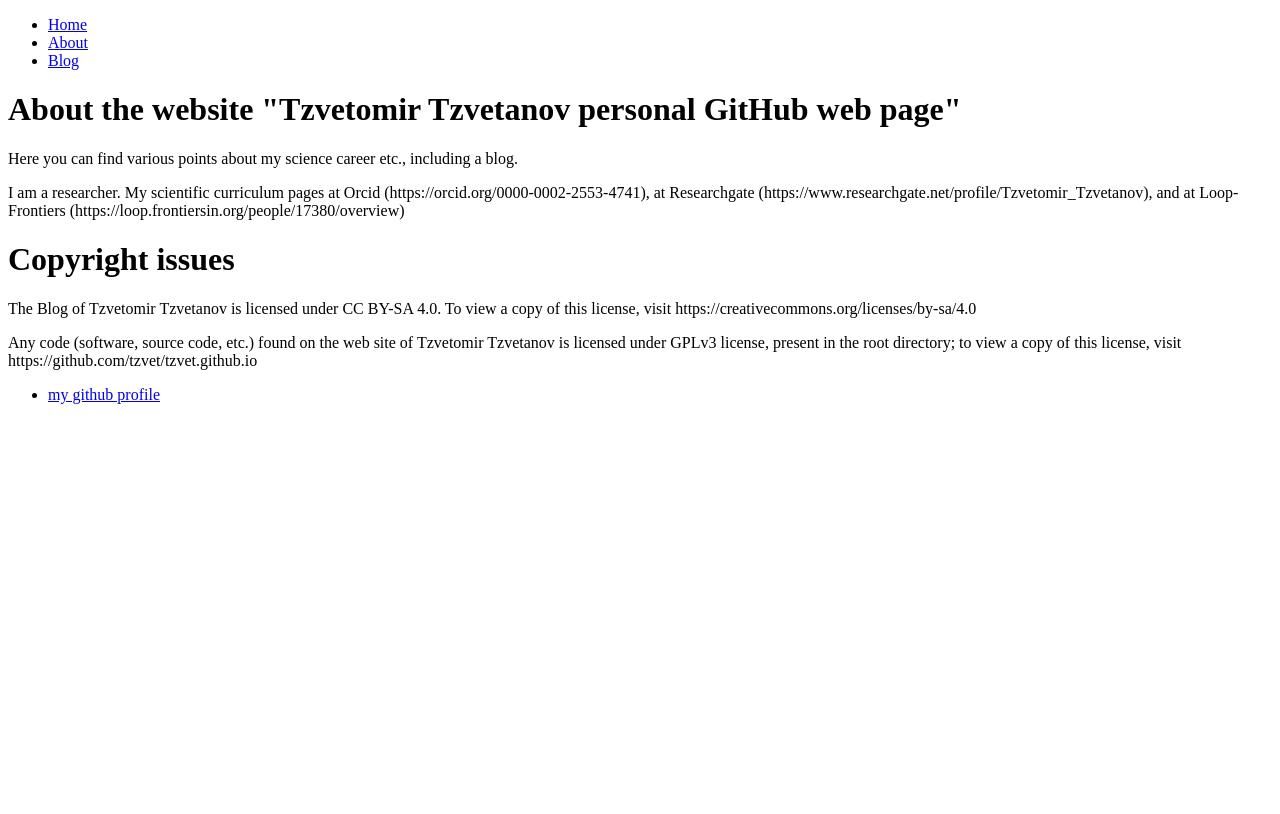
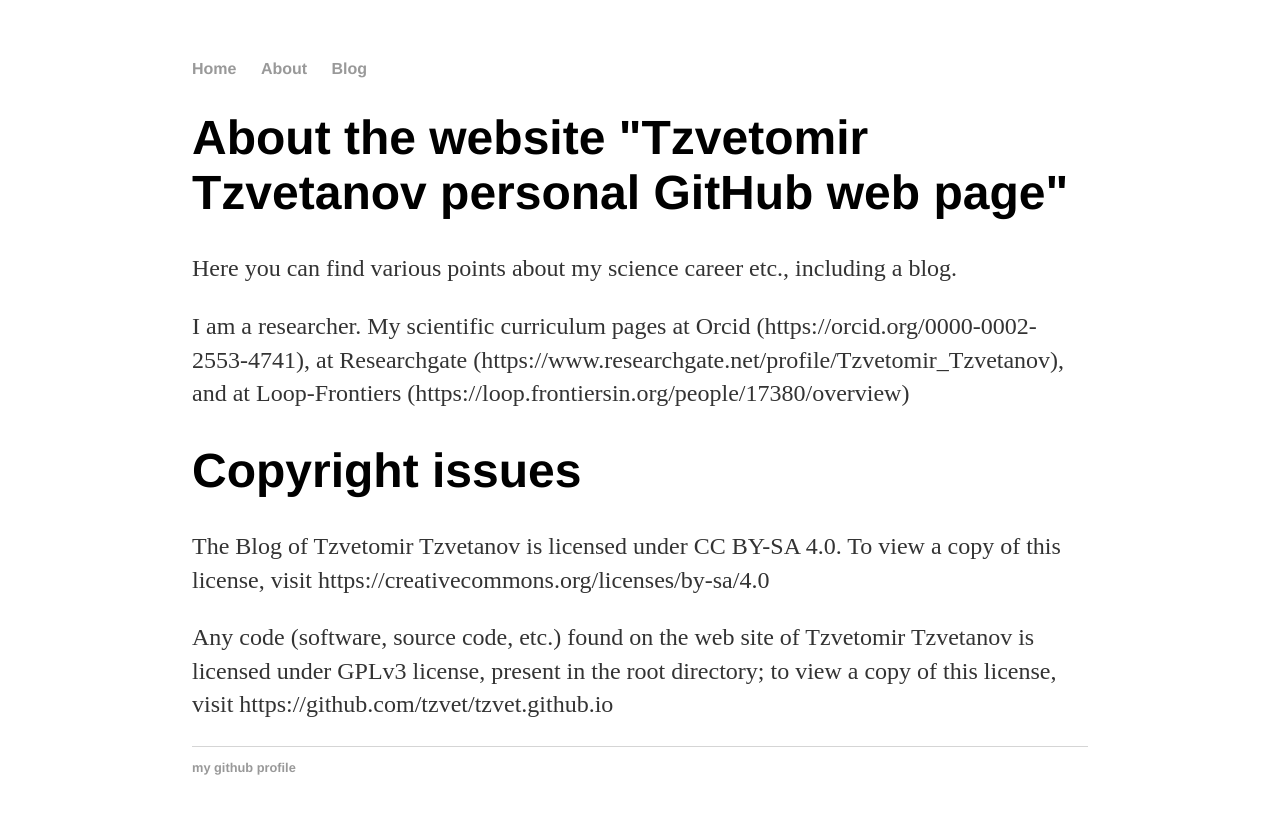
Before and after one commit to tzvet/tzvet.github.io, a Jekyll site: the page built from about/index.html, in a window 1280 px wide. Shown: the top 814 px of the page. Built offline with Jekyll 4.4.1, drawn with Linux system fonts in a browser that asks for light colours.

Commit message:
Update default.html

```diff
--- a/_layouts/default.html
+++ b/_layouts/default.html
@@ -3,7 +3,7 @@
 	<head>
 		<title>{{ page.title }}</title>
 		<!-- link to main stylesheet -->
-		<link rel="stylesheet" type="text/css" href="./css/main.css">
+		<link rel="stylesheet" type="text/css" href="{{ site.baseurl }}/css/main.css">
 	</head>
 	<body>
 		<nav>
```
